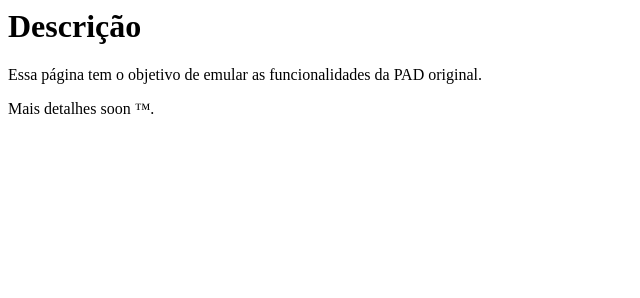
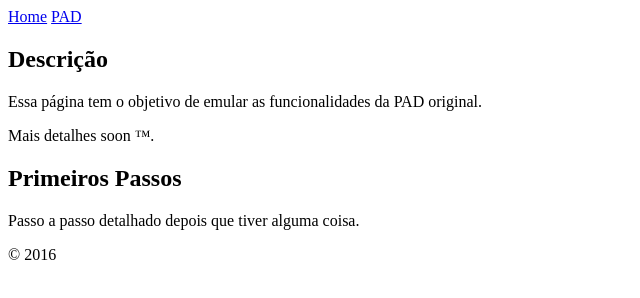
Before and after one commit to 52factorial/pad, a website: page html/pad.html in a window 1280 px wide. Shown: the whole page, without its empty margins (0-640 px from the left). Drawn offline with Linux system fonts and the light colour scheme.

Commit message:
Main page: refactoring and new section

```diff
--- a/html/pad.html
+++ b/html/pad.html
@@ -1,10 +1,31 @@
+<!DOCTYPE html>
+<html>
     <head>
         <meta charset="UTF-8">
         <title>PAD Home</title>
     </head>
 
     <body>
+        <header>
+            <nav>
+                <a href="pad.html">Home</a>
+                <a href="main.html">PAD</a>
+            </nav>
+        </header>
+
+        <section>
             <h1>Descrição</h1>
             <p>Essa página tem o objetivo de emular as funcionalidades da PAD original.</p>
             <p>Mais detalhes soon &trade;.</p>
+        </section>
+
+        <section>
+            <h1>Primeiros Passos</h1>
+            <p>Passo a passo detalhado depois que tiver alguma coisa.</p>
+        </section>
+
+        <footer>
+            &copy; 2016
+        </footer>
         <body>
+</html>
```
Also changed, not shown: html/main.html (added, +4 -0 lines). Lines whose indentation alone changed are shown as unchanged.
